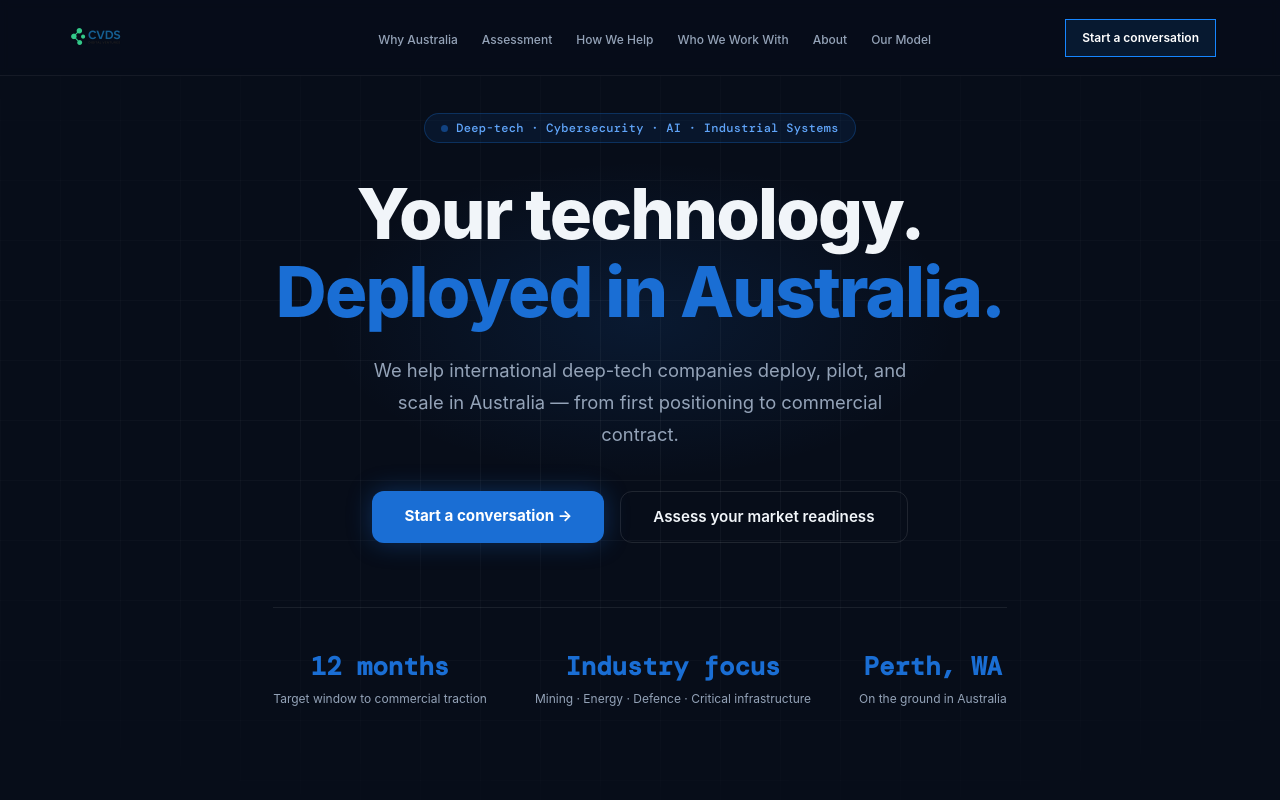
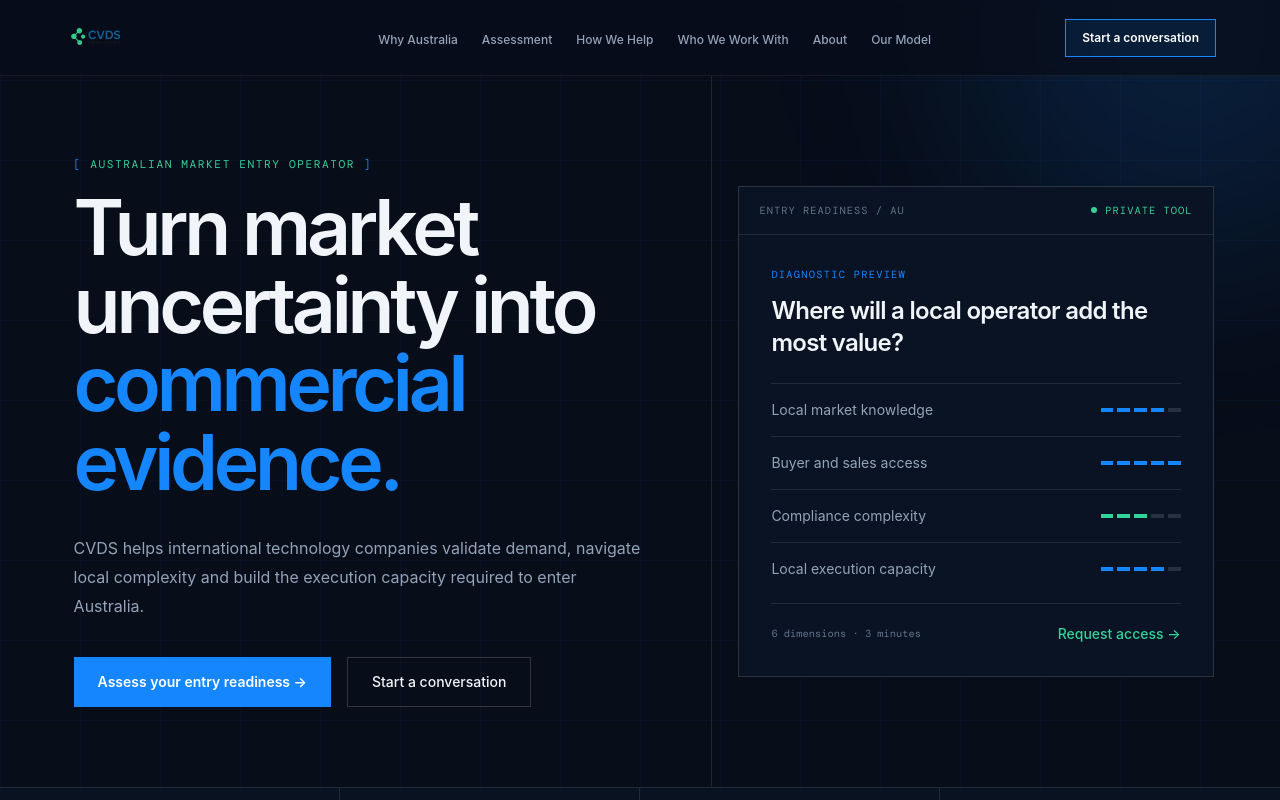
Before and after one commit to cecilepagneux-afk/camelvsunicorn, a React (Vite) app: page / in a window 1280 px wide. Shown: the top 800 px of the page. Built offline with nearby package versions, Linux system fonts and the light colour scheme.

Commit message:
Apply Digital Precision design to src/components/Hero.tsx

```diff
--- a/src/components/Hero.tsx
+++ b/src/components/Hero.tsx
@@ -1,51 +1,70 @@
 const CALENDLY = 'https://calendly.com/cecile-pagneux/intro-call-australian-market-entry';
+
+const factors = [
+  ['Local market knowledge', 4, 'blue'],
+  ['Buyer and sales access', 5, 'blue'],
+  ['Compliance complexity', 3, 'green'],
+  ['Local execution capacity', 4, 'blue'],
+] as const;
 
 export default function Hero() {
   return (
-    <section id="hero" className="relative min-h-screen flex items-center justify-center px-[5%] pt-[100px] pb-20 overflow-hidden">
-      {/* Grid background */}
-      <div className="absolute inset-0"
-        style={{
-          backgroundImage: 'linear-gradient(rgba(255,255,255,0.05) 1px, transparent 1px), linear-gradient(90deg, rgba(255,255,255,0.05) 1px, transparent 1px)',
-          backgroundSize: '60px 60px',
-          maskImage: 'radial-gradient(ellipse 80% 60% at 50% 50%, black, transparent)',
-          WebkitMaskImage: 'radial-gradient(ellipse 80% 60% at 50% 50%, black, transparent)',
-        }}
-      />
-      {/* Glow */}
-      <div className="absolute top-[20%] left-1/2 -translate-x-1/2 w-[640px] h-[320px] pointer-events-none"
-        style={{ background: 'radial-gradient(ellipse, rgba(26,110,212,0.13), transparent 70%)' }} />
-
-      <div className="relative text-center max-w-[860px]">
-        <div className="inline-flex items-center gap-2 bg-[rgba(26,110,212,0.1)] border border-[rgba(26,110,212,0.3)] rounded-full px-4 py-1.5 text-xs font-medium text-blue-400 mb-8 font-mono tracking-wide">
-          <span className="w-[7px] h-[7px] bg-[#1A6ED4] rounded-full animate-pulse" />
-          Deep-tech · Cybersecurity · AI · Industrial Systems
+    <section id="hero" className="relative min-h-[720px] pt-[76px] overflow-hidden cvds-grid-bg">
+      <div className="absolute -top-48 right-[-8rem] h-[440px] w-[440px] rounded-full bg-[#1686ff]/15 blur-[100px] pointer-events-none" aria-hidden="true" />
+      <div className="relative max-w-[1200px] mx-auto grid lg:grid-cols-[1.12fr_0.88fr] min-h-[644px]">
+        <div className="flex flex-col justify-center px-[5%] lg:pl-[5%] lg:pr-[9%] py-20 lg:border-r border-white/[0.1]">
+          <p className="cvds-kicker">Australian market entry operator</p>
+          <h1 className="text-[clamp(2.8rem,6vw,5rem)] font-semibold leading-[1.02] tracking-[-0.055em] mb-8">
+            Turn market uncertainty into <span className="text-[#1686ff]">commercial evidence.</span>
+          </h1>
+          <p className="cvds-intro max-w-[620px] mb-9">
+            CVDS helps international technology companies validate demand, navigate local complexity and build the execution capacity required to enter Australia.
+          </p>
+          <div className="flex gap-4 flex-wrap">
+            <a href="#assessment" className="cvds-primary">Assess your entry readiness →</a>
+            <a href={CALENDLY} target="_blank" rel="noopener noreferrer" className="cvds-secondary">Start a conversation</a>
+          </div>
         </div>
 
-        <h1 className="text-[clamp(2.6rem,5.5vw,4.6rem)] font-extrabold leading-[1.1] tracking-tight mb-6">
-          Your technology.<br />
-          <span className="text-[#1A6ED4]">Deployed in Australia.</span>
-        </h1>
+        <div className="flex items-center px-[5%] py-16">
+          <div className="w-full border border-white/[0.14] bg-[#0a1324]/95">
+            <div className="flex items-center justify-between gap-4 px-5 py-4 border-b border-white/[0.1] font-mono text-[0.65rem] uppercase tracking-[0.1em] text-slate-500">
+              <span>Entry readiness / AU</span>
+              <span className="flex items-center gap-2 text-emerald-400 before:content-[''] before:w-1.5 before:h-1.5 before:rounded-full before:bg-emerald-400">Private tool</span>
+            </div>
+            <div className="p-6 sm:p-8">
+              <p className="font-mono text-[0.65rem] uppercase tracking-[0.12em] text-[#1686ff] mb-3">Diagnostic preview</p>
+              <h2 className="text-xl sm:text-2xl font-semibold tracking-[-0.03em] mb-6">Where will a local operator add the most value?</h2>
+              {factors.map(([label, score, colour]) => (
+                <div key={label} className="grid grid-cols-[1fr_80px] gap-4 items-center border-t border-white/[0.1] py-4">
+                  <span className="text-sm text-slate-400">{label}</span>
+                  <span className="grid grid-cols-5 gap-1" aria-label={`${score} out of 5`}>
+                    {[1, 2, 3, 4, 5].map(value => (
+                      <i key={value} className={`h-1 ${value <= score ? (colour === 'green' ? 'bg-emerald-400' : 'bg-[#1686ff]') : 'bg-white/[0.12]'}`} />
+                    ))}
+                  </span>
+                </div>
+              ))}
+              <div className="flex justify-between gap-4 items-center border-t border-white/[0.1] pt-5 mt-2">
+                <span className="font-mono text-[0.65rem] text-slate-500">6 dimensions · 3 minutes</span>
+                <a href="#assessment" className="text-sm font-medium text-emerald-400 no-underline">Request access →</a>
+              </div>
+            </div>
+          </div>
+        </div>
+      </div>
 
-        <p className="text-[clamp(1rem,2vw,1.15rem)] text-slate-400 max-w-[560px] mx-auto mb-10 leading-[1.75]">
-          We help international deep-tech companies deploy, pilot, and scale in Australia — from first positioning to commercial contract.
-        </p>
-
-        <div className="flex gap-4 justify-center flex-wrap">
-          <a href={CALENDLY} target="_blank" rel="noopener noreferrer"
-            className="bg-[#1A6ED4] hover:bg-[#1558b0] text-white px-8 py-3.5 rounded-xl font-bold text-[0.95rem] no-underline transition-all shadow-[0_0_24px_rgba(26,110,212,0.35)] hover:shadow-[0_0_36px_rgba(26,110,212,0.5)] hover:-translate-y-px">
-            Start a conversation →
-          </a>
-          <a href="#assessment" className="bg-transparent text-slate-100 border border-white/10 hover:border-white/25 hover:bg-white/[0.04] px-8 py-3.5 rounded-xl font-semibold text-[0.95rem] no-underline transition-all flex items-center gap-2">
-            Assess your market readiness
-          </a>
-        </div>
-
-        <div className="flex justify-center gap-12 mt-16 pt-10 border-t border-white/[0.08] flex-wrap">
-          {[['12 months','Target window to commercial traction'],['Industry focus','Mining · Energy · Defence · Critical infrastructure'],['Perth, WA','On the ground in Australia']].map(([num, label]) => (
-            <div key={label} className="text-center">
-              <div className="text-[1.6rem] font-extrabold text-[#1A6ED4] font-mono">{num}</div>
-              <div className="text-xs text-slate-400 mt-1">{label}</div>
+      <div className="relative border-t border-white/[0.1] bg-[#0a1324]/80">
+        <div className="max-w-[1200px] mx-auto grid sm:grid-cols-2 lg:grid-cols-4">
+          {[
+            ['Built from Perth', 'Local market judgement'],
+            ['Focus', 'Demand validation'],
+            ['Method', 'Decision gates'],
+            ['Outcome', 'Evidence to act'],
+          ].map(([label, value]) => (
+            <div key={label} className="px-6 py-6 border-b sm:border-b-0 border-r last:border-r-0 border-white/[0.1]">
+              <p className="font-mono text-[0.62rem] uppercase tracking-[0.1em] text-[#1686ff] mb-2">{label}</p>
+              <p className="text-sm text-slate-200">{value}</p>
             </div>
           ))}
         </div>
```
